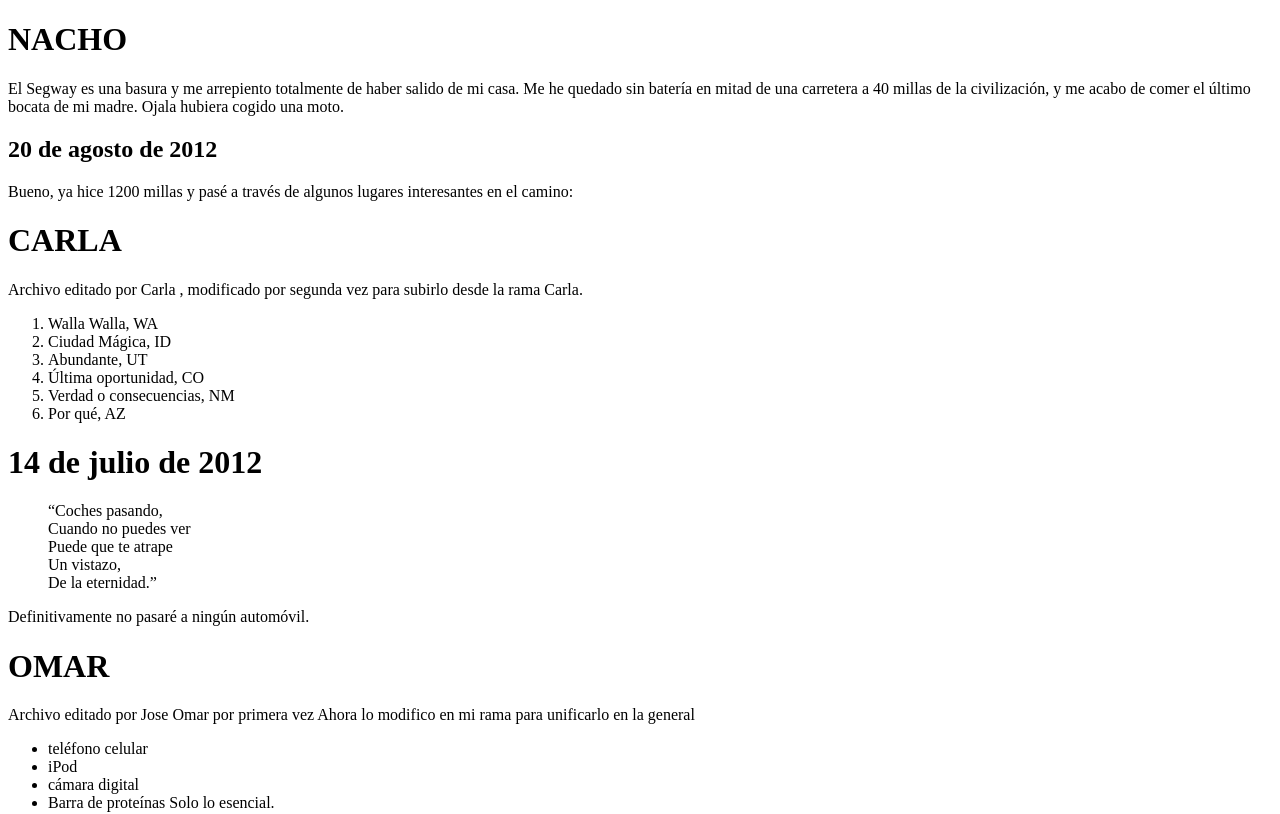
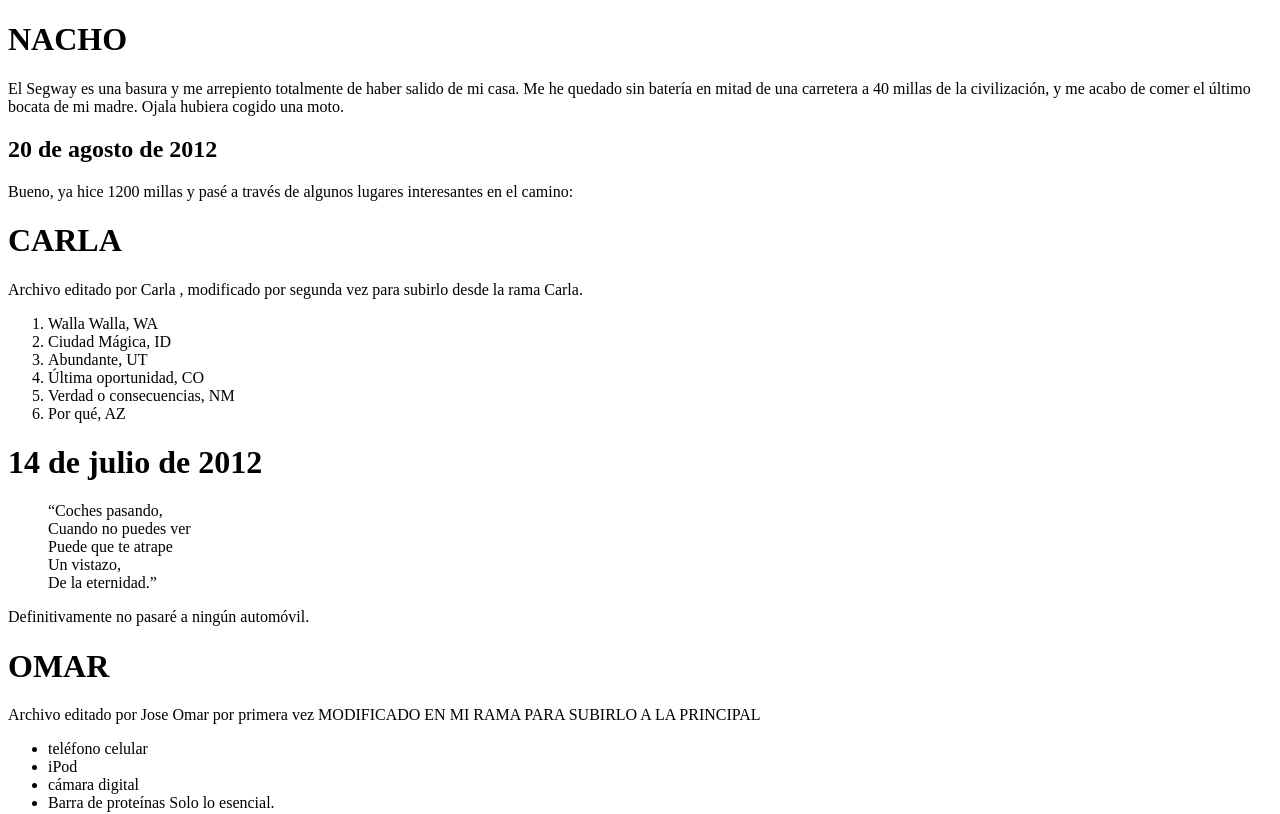
Before and after one commit to joseomar05/Proyecto2_GIT_GITHUB, a plain HTML site: page Index.html in a window 1280 px wide. Shown: the top 814 px of the page. Drawn offline with Linux system fonts and the light colour scheme.

Commit message:
subida Rama

```diff
--- a/Index.html
+++ b/Index.html
@@ -49,8 +49,7 @@
     <h1>OMAR</h1>
     <p>
     Archivo editado por Jose Omar por primera vez
-    Ahora lo modifico en mi rama para unificarlo en la general
-    </p>
+    MODIFICADO EN MI RAMA PARA SUBIRLO A LA PRINCIPAL
     <ul>
         <li>teléfono celular</li>
         <li>iPod</li>
```
